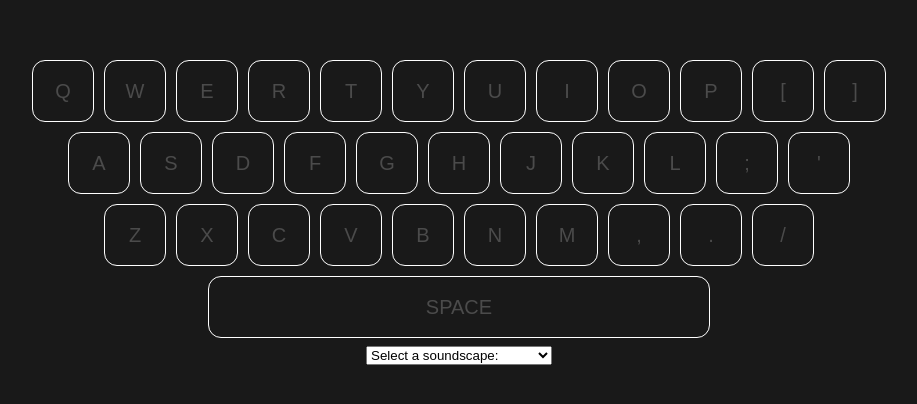
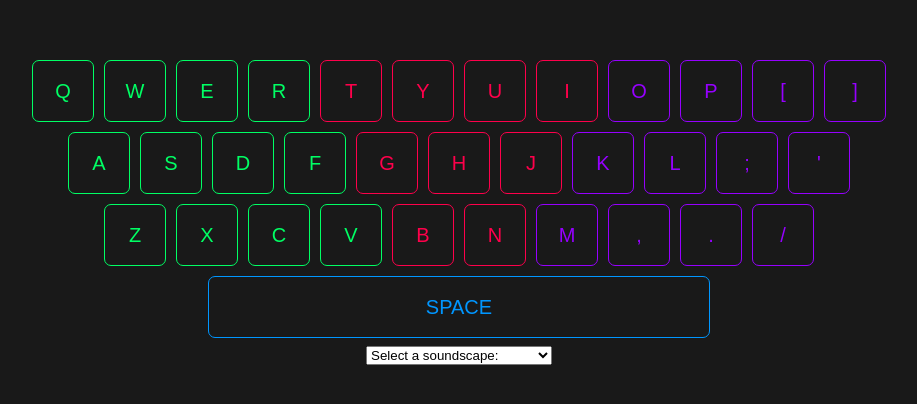
Before and after one commit to christinegaribian/synthwave, a website built with webpack: page index.html in a window 1280 px wide. Shown: the part 190-594 px from the top of the page, without its empty margins (181-1098 px from the left). Built offline with nearby package versions, Linux system fonts and the light colour scheme.

Commit message:
Add color and transition effects to keyboard

```diff
--- a/css/master.css
+++ b/css/master.css
@@ -35,6 +35,8 @@ html, body {
   text-align: center;
   height: 100%;
   width: 100%;
+  -webkit-font-smoothing: antialiased;
+  margin: 0 auto;
 }
 
 ul {
@@ -54,11 +56,18 @@ ul {
   border: 1px solid white;
   width: 60px;
   height: 60px;
-  border-radius: 13px;
+  border-radius: 7px;
   margin: 5px;
   line-height: 7.5vmin;
+  /*color: white;*/
+  /*border-color: rgb(255, 0, 75);
+  color: rgb(255, 0, 75);*/
 
-
+  -webkit-transition: .5s;
+  -moz-transition: .5s;
+  -o-transition: .5s;
+  -ms-transition: .5s;
+  transition: .5s;
 }
 
 .space {
@@ -69,12 +78,51 @@ ul {
 /* Keyboard Animation */
 
 .key.active{
-  background: #00ffc7;
-  /*border: white;
+  /*background: #00ffc7;*/
 
   -webkit-transition: 0s;
   -moz-transition: 0s;
   -ms-transition: 0s;
-  transition: 0s;
+  transition: 0.1s;
   transform: scale(1.15);
+  color: rgb(75, 75, 75);
+
+  /*color: rgb(75, 75, 75);
+  background-color: rgb(255, 0, 75);*/
 }
+
+.purple {
+  border-color: rgb(150, 0, 255);
+  color: rgb(150, 0, 255);
+}
+
+.purple.active {
+  background-color: rgb(150, 0, 255);
+}
+
+.pink {
+  border-color: rgb(255, 0, 75);
+  color: rgb(255, 0, 75);
+}
+
+.pink.active {
+  background-color: rgb(255, 0, 75);
+}
+
+.green {
+  border-color: rgb(0, 255, 100);
+  color: rgb(0, 255, 100);
+}
+
+.green.active {
+  background-color: rgb(0, 255, 100);
+}
+
+.blue {
+  border-color: rgb(0, 150, 255);
+  color: rgb(0, 150, 255);
+}
+
+.blue.active {
+  background-color: rgb(0, 150, 255);
+}
--- a/index.html
+++ b/index.html
@@ -10,46 +10,46 @@
   <div class="keyboard-wrapper">
     <section id="keyboard">
       <ul class="keyboard-row">
-        <li class="key q">Q</li>
-        <li class="key w">W</li>
-        <li class="key e">E</li>
-        <li class="key r">R</li>
-        <li class="key t">T</li>
-        <li class="key y">Y</li>
-        <li class="key u">U</li>
-        <li class="key i">I</li>
-        <li class="key o">O</li>
-        <li class="key p">P</li>
-        <li class="key [">[</li>
-        <li class="key ]">]</li>
+        <li class="key q green">Q</li>
+        <li class="key w green">W</li>
+        <li class="key e green">E</li>
+        <li class="key r green">R</li>
+        <li class="key t pink">T</li>
+        <li class="key y pink">Y</li>
+        <li class="key u pink">U</li>
+        <li class="key i pink">I</li>
+        <li class="key o purple">O</li>
+        <li class="key p purple">P</li>
+        <li class="key [ purple">[</li>
+        <li class="key ] purple">]</li>
       </ul>
       <ul class="keyboard-row">
-        <li class="key a">A</li>
-        <li class="key s">S</li>
-        <li class="key d">D</li>
-        <li class="key f">F</li>
-        <li class="key g">G</li>
-        <li class="key h">H</li>
-        <li class="key j">J</li>
-        <li class="key k">K</li>
-        <li class="key l">L</li>
-        <li class="key ;">;</li>
-        <li class="key '">'</li>
+        <li class="key a green">A</li>
+        <li class="key s green">S</li>
+        <li class="key d green">D</li>
+        <li class="key f green">F</li>
+        <li class="key g pink">G</li>
+        <li class="key h pink">H</li>
+        <li class="key j pink">J</li>
+        <li class="key k purple">K</li>
+        <li class="key l purple">L</li>
+        <li class="key ; purple">;</li>
+        <li class="key ' purple">'</li>
       </ul>
       <ul class="keyboard-row">
-        <li class="key z">Z</li>
-        <li class="key x">X</li>
-        <li class="key c">C</li>
-        <li class="key v">V</li>
-        <li class="key b">B</li>
-        <li class="key n">N</li>
-        <li class="key m">M</li>
-        <li class="key ,">,</li>
-        <li class="key .">.</li>
-        <li class="key /">/</li>
+        <li class="key z green">Z</li>
+        <li class="key x green">X</li>
+        <li class="key c green">C</li>
+        <li class="key v green">V</li>
+        <li class="key b pink">B</li>
+        <li class="key n pink">N</li>
+        <li class="key m purple">M</li>
+        <li class="key , purple">,</li>
+        <li class="key . purple">.</li>
+        <li class="key / purple">/</li>
       </ul>
       <ul class="keyboard-row">
-        <li class="key space">SPACE</li>
+        <li class="key space blue">SPACE</li>
       </ul>
       <select id="sounds" onChange="">
         <option disabled selected>Select a soundscape:</option>
--- a/synthwaves.js
+++ b/synthwaves.js
@@ -10,11 +10,11 @@ document.addEventListener("DOMContentLoaded", function(){
   selected_sound.onchange = (e) => {
     const options = e.srcElement.options;
     const chosenInstrumentName = options[options.selectedIndex].innerHTML;
-    // if(chosenInstrument){
-    //   chosenInstrument.destroy
-    // }
+    if(chosenInstrument){
+      chosenInstrument.destroy
+    }
 
-    // const chosenInstrument = null;
+    const chosenInstrument = null;
     switch(chosenInstrumentName){
       case 'Computer-Generated Synth':
         return new Synth();
```
